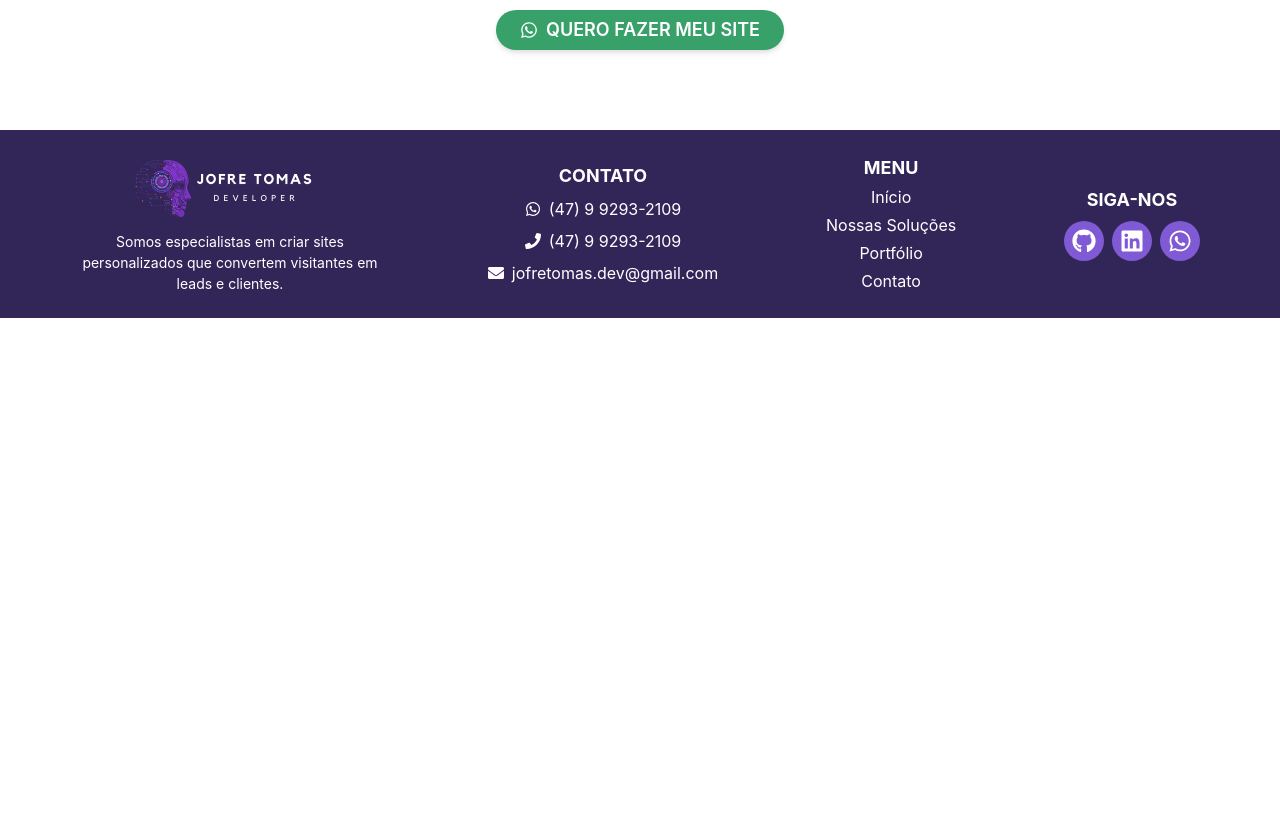
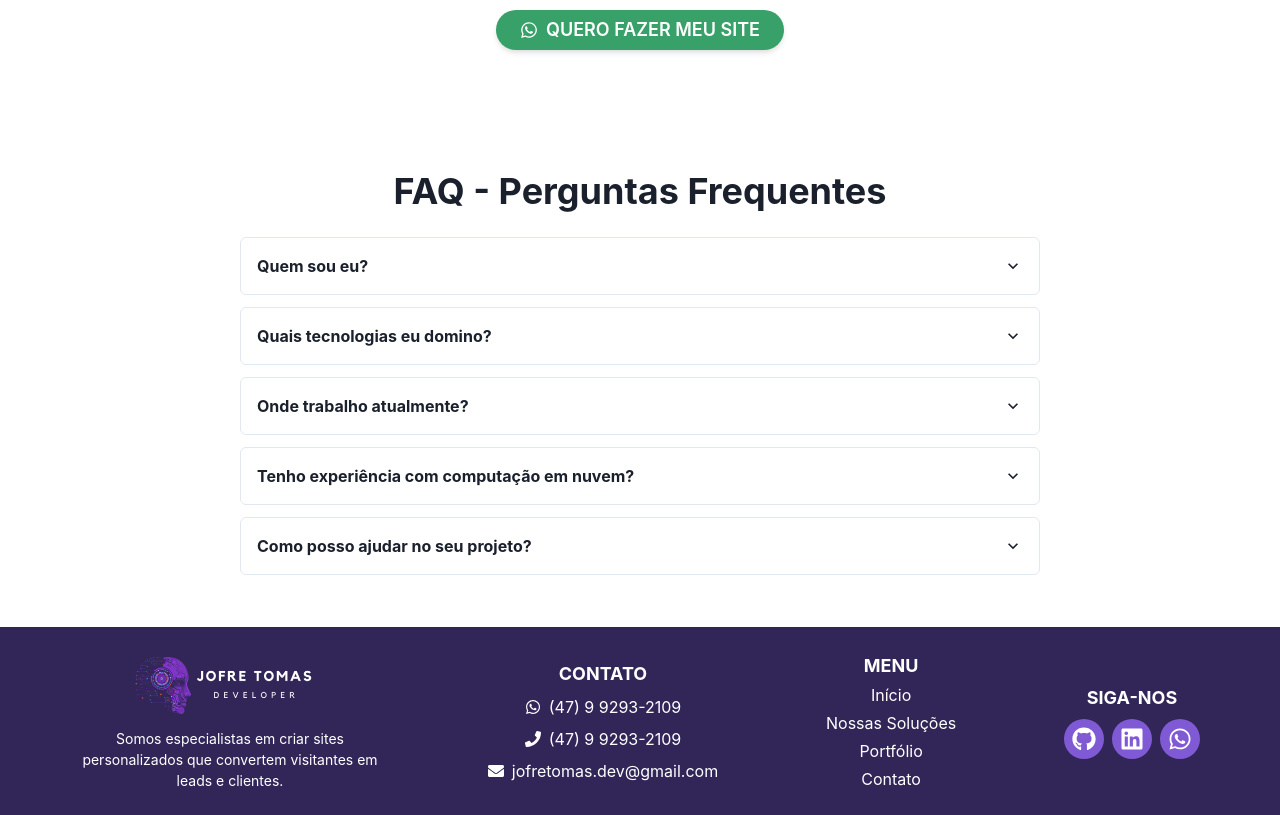
Before and after one commit to DevJofre/Portf-JT, a React (Vite) app: page / in a window 1280 px wide. Shown: the part 2760-3575 px from the top of the page. Before the commit the page ends 3078 px from the top, so only its background shows below. Built offline with nearby package versions, Linux system fonts and the light colour scheme.

Commit message:
feat: I created the FAQ component

```diff
--- a/src/App.tsx
+++ b/src/App.tsx
@@ -6,6 +6,7 @@ import AnimatedIcons from './components/AnimatedIcons'
 import { WhatWeDo } from './components/WhatWeDo'
 import { AboutUs } from './components/AboutUs'
 import { Portfolio } from './components/Portf'
+import { FAQ } from './components/FAQ'
 
 function App() {
   return (
@@ -16,6 +17,7 @@ function App() {
       <WhatWeDo/>
       <AboutUs/>
       <Portfolio/>
+      <FAQ/>
       <Footer/>
     </>
 
--- /dev/null
+++ b/src/components/FAQ/index.tsx
@@ -0,0 +1,51 @@
+import { Box, Heading, Accordion, AccordionItem, AccordionButton, AccordionPanel, AccordionIcon, Text } from "@chakra-ui/react";
+
+const faqItems = [
+  {
+    question: "Quem sou eu?",
+    answer: "Sou Jofre, um desenvolvedor full stack com experiência em frontend e backend. Trabalho com C#, React e diversas tecnologias modernas."
+  },
+  {
+    question: "Quais tecnologias eu domino?",
+    answer: "Tenho experiência com HTML, CSS, JavaScript, TypeScript, React, C#, Python, Docker, Kubernetes, MySQL, PostgreSQL e muito mais."
+  },
+  {
+    question: "Onde trabalho atualmente?",
+    answer: "Atualmente, sou programador júnior full stack na Acanto Labs."
+  },
+  {
+    question: "Tenho experiência com computação em nuvem?",
+    answer: "Sim, possuo conhecimentos em Docker, Kubernetes e já explorei serviços de nuvem como AWS, Azure e GCP."
+  },
+  {
+    question: "Como posso ajudar no seu projeto?",
+    answer: "Posso desenvolver interfaces modernas e responsivas, criar APIs robustas e trabalhar em integrações entre frontend e backend."
+  },
+];
+
+export function FAQ() {
+  return (
+    <Box maxW="800px" mx="auto" py={10} textAlign="center">
+      <Heading as="h2" size="xl" mb={6}>
+        FAQ - Perguntas Frequentes
+      </Heading>
+      <Accordion allowToggle>
+        {faqItems.map((item, index) => (
+          <AccordionItem key={index} borderWidth="1px" borderRadius="md" overflow="hidden" mb={3}>
+            <h2>
+              <AccordionButton _expanded={{ bg: "blue.500", color: "white" }} p={4}>
+                <Box flex="1" textAlign="left" fontWeight="bold">
+                  {item.question}
+                </Box>
+                <AccordionIcon />
+              </AccordionButton>
+            </h2>
+            <AccordionPanel pb={4} textAlign="left">
+              <Text>{item.answer}</Text>
+            </AccordionPanel>
+          </AccordionItem>
+        ))}
+      </Accordion>
+    </Box>
+  );
+}
```
